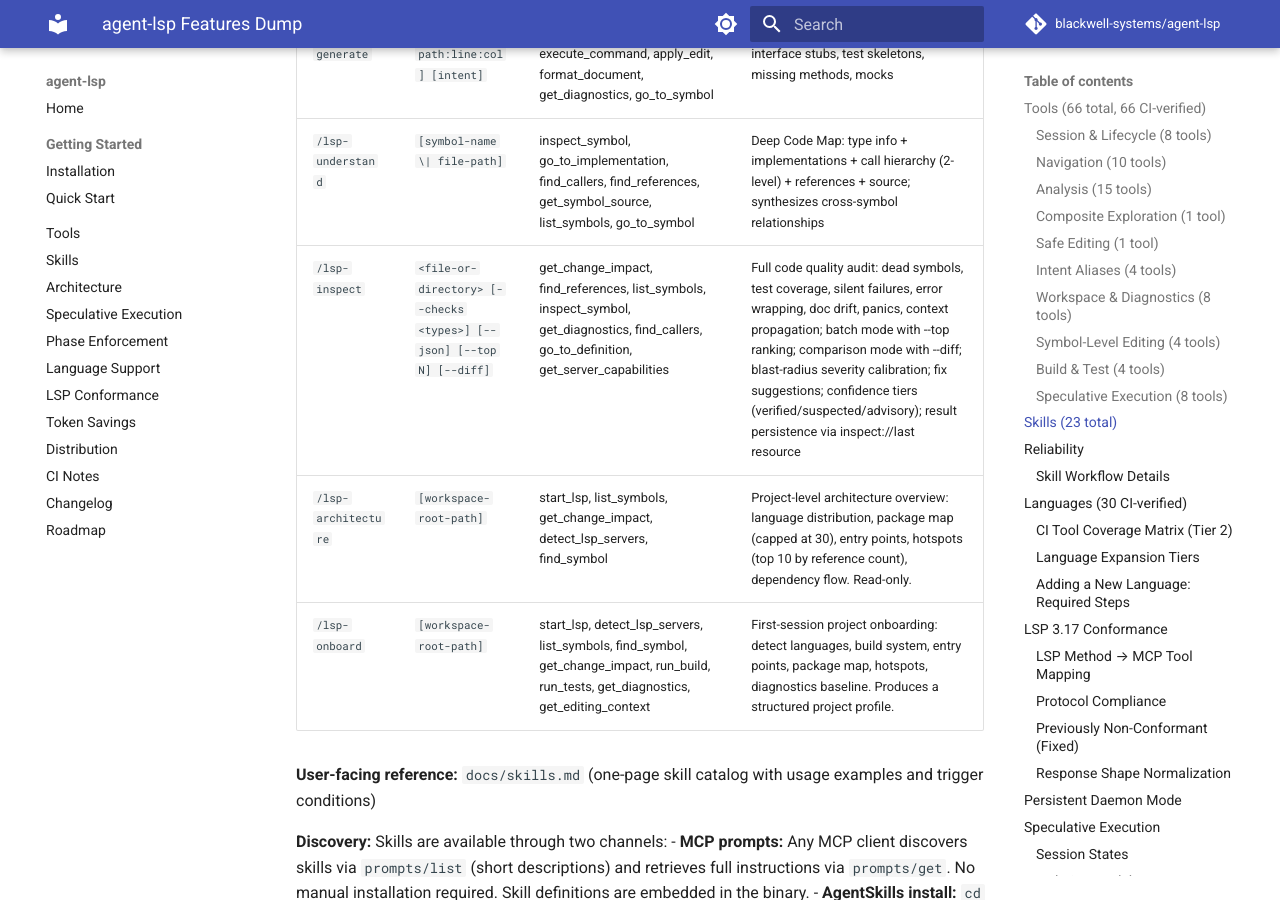
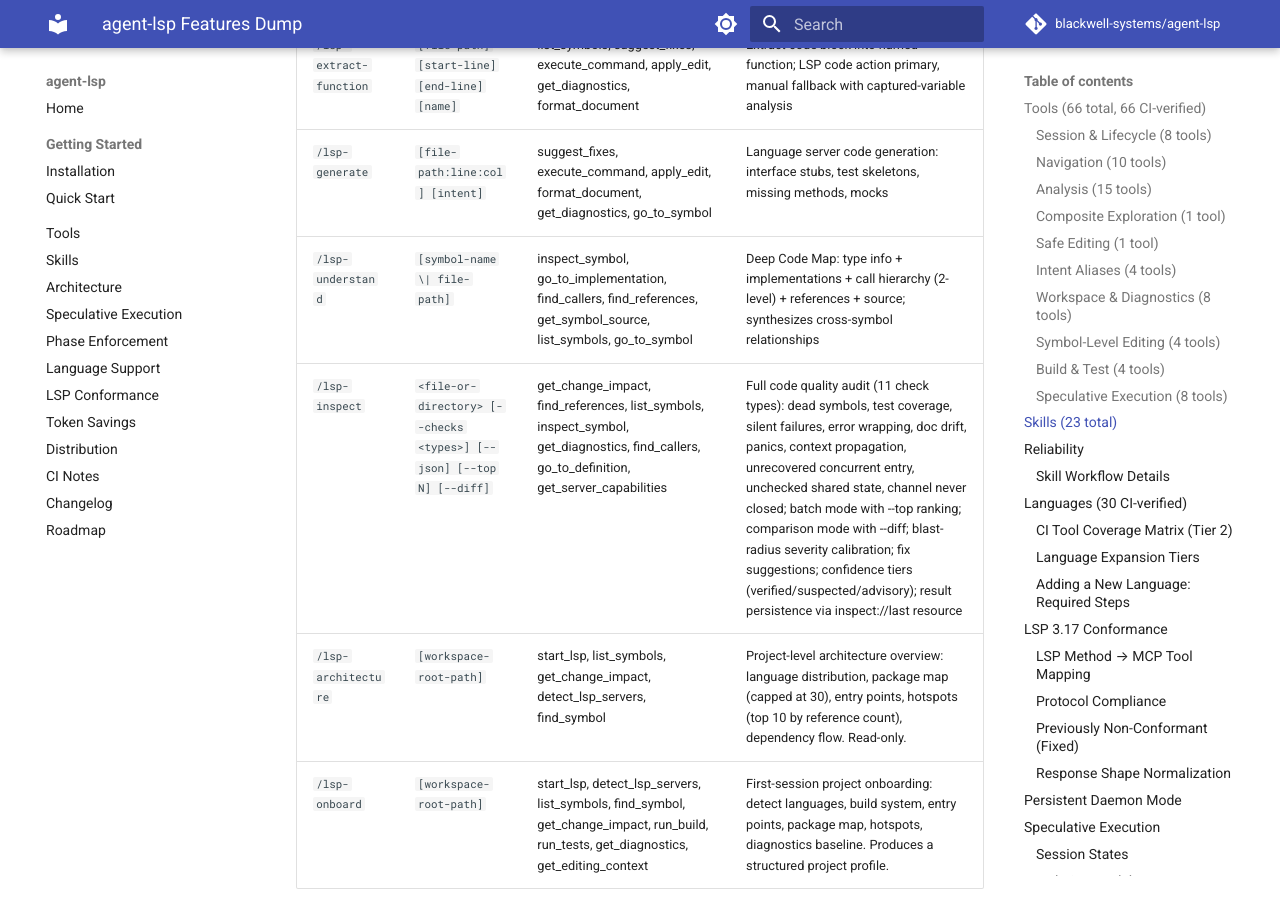
Before and after one commit to blackwell-systems/agent-lsp, an MkDocs documentation site: the page built from docs/FEATURES.md, in a window 1280 px wide and 900 px high, scrolled down 13233 px. Built offline with MkDocs 1.6.1 and Material for MkDocs 9.7.7, drawn with Linux system fonts in a browser that asks for light colours; comment, search, counter and statistics services are not loaded; some of the changed text lies outside the part shown.

Commit message:
docs: add concurrency checks and sync_guarded metadata to feature docs
Update docs/FEATURES.md, docs/tools.md, README.md, and CLAUDE.md to reflect
two new capabilities: /lsp-inspect now has 11 check types (3 new concurrency
safety checks), and get_change_impact includes sync_guarded metadata on
symbols guarded by synchronization primitives.

````diff
--- a/docs/FEATURES.md
+++ b/docs/FEATURES.md
@@ -124,6 +124,7 @@ Machine-readable feature inventory for AI analysis. Dense structured lists for t
 - Resolves references for each symbol via `find_references`
 - Partitions results: test callers (with enclosing test function names extracted) vs non-test callers
 - `affected_symbols` field includes per-symbol `test_callers` and `non_test_callers` lists; agents can see which tests cover each specific method, not just a flat list for the file
+- Methods on types containing sync primitives (Mutex, RWMutex, Lock, atomic) include `"sync_guarded": true` in `affected_symbols`. Covers Go, Java, Rust, Python, C/C++ primitives. Agents can distinguish mutex-guarded code from pure functions when assessing blast radius.
 - `include_transitive: true` follows one level of transitive callers
 - Errors from per-symbol reference lookups surfaced in `warnings` field (not silently discarded)
 
@@ -334,7 +335,7 @@ Machine-readable feature inventory for AI analysis. Dense structured lists for t
 | `/lsp-extract-function` | `[file-path] [start-line] [end-line] [name]` | list_symbols, suggest_fixes, execute_command, apply_edit, get_diagnostics, format_document | Extract code block into named function; LSP code action primary, manual fallback with captured-variable analysis |
 | `/lsp-generate` | `[file-path:line:col] [intent]` | suggest_fixes, execute_command, apply_edit, format_document, get_diagnostics, go_to_symbol | Language server code generation: interface stubs, test skeletons, missing methods, mocks |
 | `/lsp-understand` | `[symbol-name \| file-path]` | inspect_symbol, go_to_implementation, find_callers, find_references, get_symbol_source, list_symbols, go_to_symbol | Deep Code Map: type info + implementations + call hierarchy (2-level) + references + source; synthesizes cross-symbol relationships |
-| `/lsp-inspect` | `<file-or-directory> [--checks <types>] [--json] [--top N] [--diff]` | get_change_impact, find_references, list_symbols, inspect_symbol, get_diagnostics, find_callers, go_to_definition, get_server_capabilities | Full code quality audit: dead symbols, test coverage, silent failures, error wrapping, doc drift, panics, context propagation; batch mode with --top ranking; comparison mode with --diff; blast-radius severity calibration; fix suggestions; confidence tiers (verified/suspected/advisory); result persistence via inspect://last resource |
+| `/lsp-inspect` | `<file-or-directory> [--checks <types>] [--json] [--top N] [--diff]` | get_change_impact, find_references, list_symbols, inspect_symbol, get_diagnostics, find_callers, go_to_definition, get_server_capabilities | Full code quality audit (11 check types): dead symbols, test coverage, silent failures, error wrapping, doc drift, panics, context propagation, unrecovered concurrent entry, unchecked shared state, channel never closed; batch mode with --top ranking; comparison mode with --diff; blast-radius severity calibration; fix suggestions; confidence tiers (verified/suspected/advisory); result persistence via inspect://last resource |
 | `/lsp-architecture` | `[workspace-root-path]` | start_lsp, list_symbols, get_change_impact, detect_lsp_servers, find_symbol | Project-level architecture overview: language distribution, package map (capped at 30), entry points, hotspots (top 10 by reference count), dependency flow. Read-only. |
 | `/lsp-onboard` | `[workspace-root-path]` | start_lsp, detect_lsp_servers, list_symbols, find_symbol, get_change_impact, run_build, run_tests, get_diagnostics, get_editing_context | First-session project onboarding: detect languages, build system, entry points, package map, hotspots, diagnostics baseline. Produces a structured project profile. |
 
@@ -454,7 +455,7 @@ consumer_references: { "/path/to/consumer-a": [file:line ...], ... }
 warnings: [roots that failed indexing]
 ```
 
-**`/lsp-inspect` capabilities:**
+**`/lsp-inspect` capabilities (11 check types):**
 - **Batch mode:** Directory-level inspection with `--top N` ranked output. Walks all `.go`, `.ts`, `.py` files recursively and produces findings sorted by severity then blast radius.
 - **Comparison mode:** `--diff` flag for branch-only issue detection. Filters findings to lines within git diff ranges against main. Output prefixed with "New issues introduced by this branch."
 - **Unexported dead code detection:** Pass `scope='all'` to `get_change_impact` to include unexported/lowercase symbols in dead code analysis, not just exported symbols.
@@ -462,6 +463,10 @@ warnings: [roots that failed indexing]
 - **Confidence tiers:** `verified` (LSP-confirmed, act immediately), `suspected` (pattern match, investigate first), `advisory` (style, optional). Replaces the previous high/medium/low labels.
 - **Fix suggestions:** Every finding includes exact fix text (e.g., "Remove lines N-M", "Change `return err` to `return fmt.Errorf(...)`").
 - **Blast-radius severity calibration:** Severity escalates based on `non_test_callers` count from `get_change_impact`. Functions with 10+ callers have findings escalated by one tier (info->warning, warning->error).
+- **Concurrency safety checks (3 check types):**
+  - `unrecovered_concurrent_entry`: detects goroutines, threads, and async tasks without recovery across 10 languages. Covers 4 concurrency families (goroutine, thread, async, actor).
+  - `unchecked_shared_state`: detects bare type assertions on sync.Map, ConcurrentHashMap, and similar concurrent collections.
+  - `channel_never_closed`: detects channels or queues created but never closed within the same scope.
 
 ---
 
````
Also changed, not shown: CLAUDE.md (+1 -1 lines), README.md (+1 -1 lines), docs/tools.md (+2 -1 lines).
